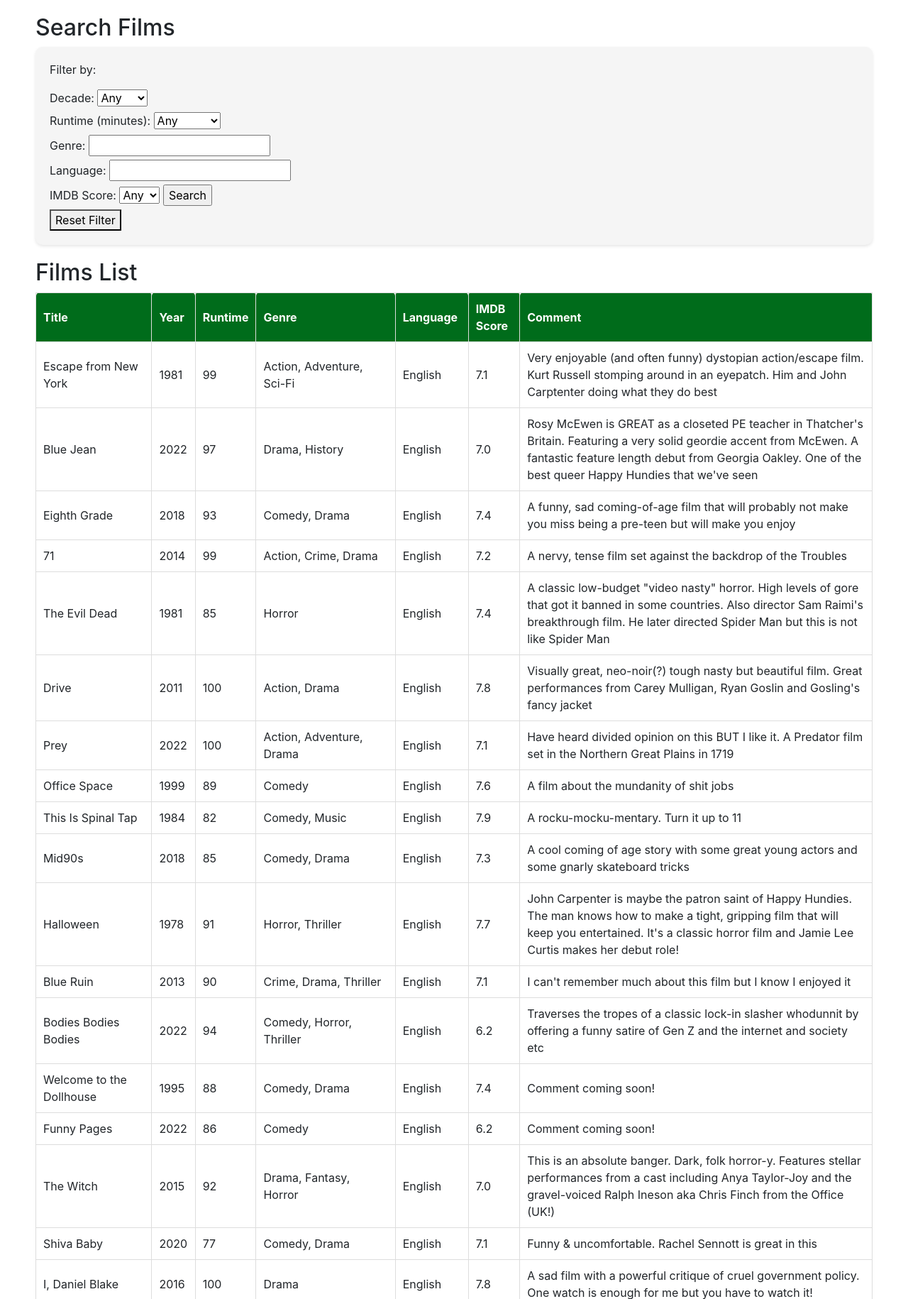
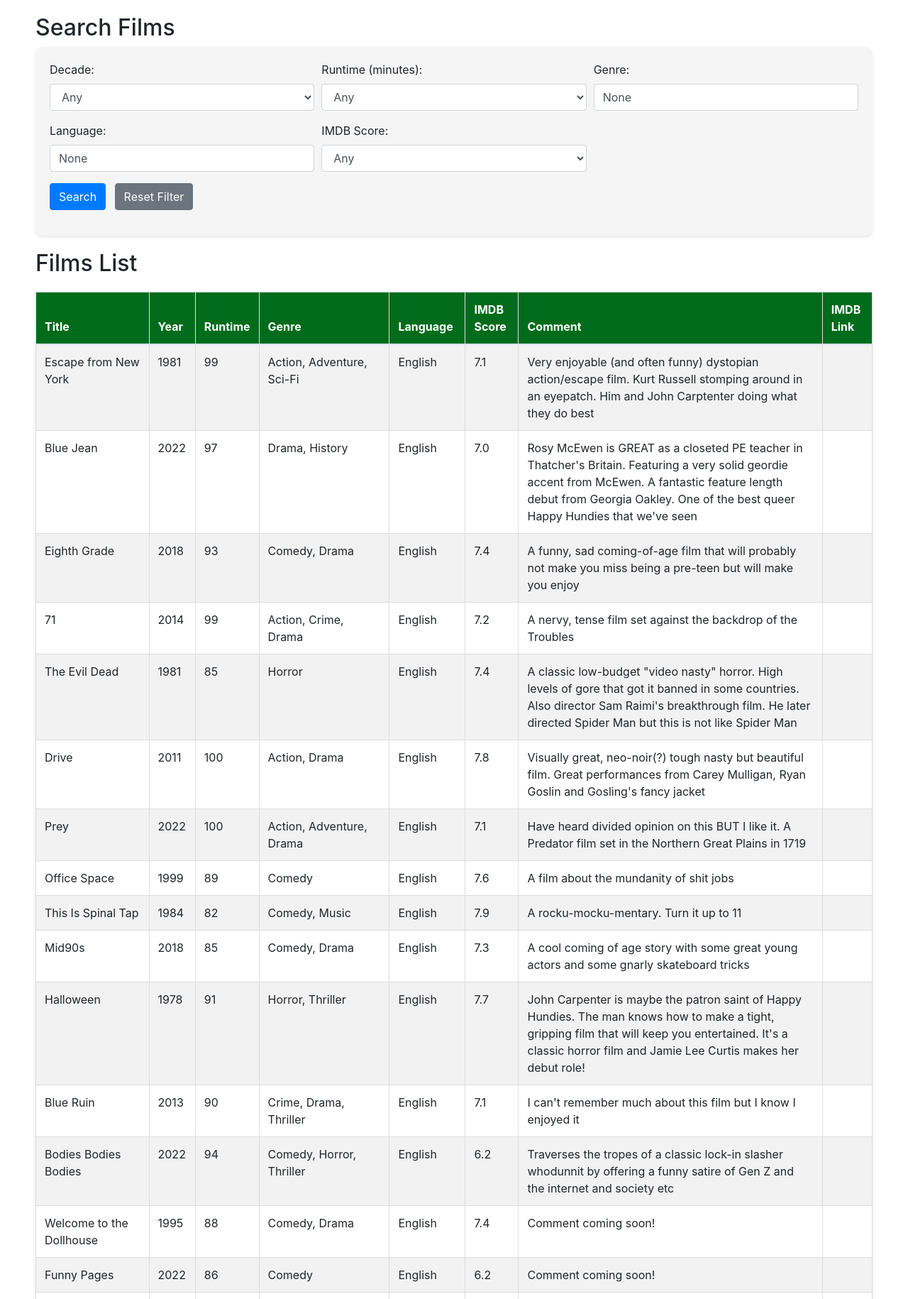
Before and after one commit to easterlymould/happyhundies, a Flask app: page /film_list in a window 1280 px wide. Shown: the part 100-1930 px from the top of the page at 71% size. Run offline with Flask 3, Linux system fonts and the light colour scheme; data comes from the database, SQL or seed files in the repository; some libraries are stand-ins or nearby versions.

Commit message:
Improved functionality and visuals
Added IMDB link option and general improvements to appearance

```diff
--- a/applauncher.py
+++ b/applauncher.py
@@ -58,9 +58,10 @@
             language = request.form.get('language')
             imdb_score = request.form.get('imdb_score')
             comment = request.form.get('comment')
+            imdb_link = request.form.get('imdb_link')
         # If the form for inputting a name of a film was satisfied then the function that inserts films is executed, which takes the contents of the form as its inputs
             if name:
-                result_message = insert_film(name, year, runtime, genre, language, imdb_score, comment)
+                result_message = insert_film(name, year, runtime, genre, language, imdb_score, comment, imdb_link)
                 films = fetch_films()
     # Providing that the required conditions have been met, it renders the admin page
     return render_template('admin.html',result_message=result_message,films=films)
@@ -80,7 +81,8 @@
             "genre": film[4],
             "language": film[5],
             "imdb_score": film[6],
-            "comment": film[7]
+            "comment": film[7],
+            "imdb_link": film[8]
         }
     else:
         film_data = None
--- a/static/style.css
+++ b/static/style.css
@@ -94,8 +86,6 @@
   border: 1px solid #ddd;
   text-align: left;
   padding: 10px;
-  border-top-left-radius: 5px;
-  border-top-right-radius: 5px;
 }
 
 th {
--- a/templates/about.html
+++ b/templates/about.html
@@ -23,7 +23,7 @@
     </header>
     {% include 'header.html' %}
     <div class="intro-container">
-    <p>Happy Hundies is a website celebrating the films that manage to do a lot with a little amount of time. That's not to say we don't love longer films as well, but it felt high time for a dedicate website for those films perfect for a mid-week watch</p>
+    <p>Happy Hundies is a website celebrating the films that manage to do a lot with a little amount of time. That's not to say we don't love longer films as well, but it felt high time for a dedicated website for those films perfect for a mid-week watch</p>
     <p>It is also an ongoing project that I built for university and am trying to add to bit by bit until it inevitably becomes everyone's new default homepage when they open their browsers</p>
     </div>
 
--- a/templates/film_list.html
+++ b/templates/film_list.html
@@ -1,12 +1,11 @@
-<!-- templates/film_list.html -->
 <!DOCTYPE html>
 <html lang="en">
 <head>
     <meta charset="UTF-8">
     <meta name="viewport" content="width=device-width, initial-scale=1.0">
     <link rel="stylesheet" href="https://maxcdn.bootstrapcdn.com/bootstrap/4.5.2/css/bootstrap.min.css">
-    <link rel="stylesheet" href="static/style.css">
-    <title>HAPPY HUNDIES - FILM LIST</title>
+    <link rel="stylesheet" href="{{ url_for('static', filename='style.css') }}">
+    <title>Happy Hundies - Film List</title>
 </head>
 <body>
     <header class="header-navbar">
@@ -23,71 +22,62 @@
     </header>
 <div class="filmlist-page-container">
     <h2>Search Films</h2>
-<div class="form-container">
-<p>Filter by:</p>
-    <form action="/film_list" method="get">
-        <label for="decade">Decade:</label>
-        <select name="decade">
-            <option value="any">Any</option>
-            <option value="1950s">1950s</option>
-            <option value="1960s">1960s</option>
-            <option value="1970s">1970s</option>
-            <option value="1980s">1980s</option>
-            <option value="1990s">1990s</option>
-            <option value="2000s">2000s</option>
-            <option value="2010s">2010s</option>
-            <option value="2020s">2020s</option>
-        </select><br>
+    <div class="form-container">
+        <form action="/film_list" method="get">
+            <div class="form-row">
+                <div class="form-group col-md-4">
+                    <label for="decade">Decade:</label>
+                    <select name="decade" class="form-control">
+                        <option value="any" {% if not decade or decade == 'any' %}selected{% endif %}>Any</option>
+                        <option value="1950s" {% if decade == '1950s' %}selected{% endif %}>1950s</option>
+                        <option value="1960s" {% if decade == '1960s' %}selected{% endif %}>1960s</option>
+                        <option value="1970s" {% if decade == '1970s' %}selected{% endif %}>1970s</option>
+                        <option value="1980s" {% if decade == '1980s' %}selected{% endif %}>1980s</option>
+                        <option value="1990s" {% if decade == '1990s' %}selected{% endif %}>1990s</option>
+                        <option value="2000s" {% if decade == '2000s' %}selected{% endif %}>2000s</option>
+                        <option value="2010s" {% if decade == '2010s' %}selected{% endif %}>2010s</option>
+                        <option value="2020s" {% if decade == '2020s' %}selected{% endif %}>2020s</option>
+                    </select>
+                </div>
+                <div class="form-group col-md-4">
+                    <label for="runtime">Runtime (minutes):</label>
+                    <select name="runtime" class="form-control">
+                        <option value="any" {% if not runtime or runtime == 'any' %}selected{% endif %}>Any</option>
+                        <option value="under_90" {% if runtime == 'under_90' %}selected{% endif %}>Under 90</option>
+                        <option value="90_to_101" {% if runtime == '90_to_101' %}selected{% endif %}>90 to 100</option>
+                    </select>
+                </div>
+                <div class="form-group col-md-4">
+                    <label for="genre">Genre:</label>
+                    <input type="text" name="genre" class="form-control" value="{{ genre if genre != 'None' else '' }}">
+                </div>
+            </div>
+            <div class="form-row">
+                <div class="form-group col-md-4">
+                    <label for="language">Language:</label>
+                    <input type="text" name="language" class="form-control" value="{{ language if language != 'None' else '' }}">
+                </div>
+                <div class="form-group col-md-4">
+                    <label for="imdb_score">IMDB Score:</label>
+                    <select name="imdb_score" class="form-control">
+                        <option value="any" {% if not imdb_score or imdb_score == 'any' %}selected{% endif %}>Any</option>
+                        <option value="7.0" {% if imdb_score == '7.0' %}selected{% endif %}>7.0+</option>
+                        <option value="7.5" {% if imdb_score == '7.5' %}selected{% endif %}>7.5+</option>
+                        <option value="8.0" {% if imdb_score == '8.0' %}selected{% endif %}>8.0+</option>
+                    </select>
+                </div>
+            </div>
+            <div class="form-row">
+                <div class="form-group col-md-12">
+                    <input type="submit" value="Search" class="btn btn-primary">
+                    <a href="{{ url_for('film_list') }}" class="btn btn-secondary ml-2">Reset Filter</a>
+                </div>
+            </div>
+        </form>
+    </div>
 
-
-        <label for="runtime">Runtime (minutes):</label>
-        <select name="runtime">
-            <option value="any">Any</option>
-            <option value="under_90">Under 90</option>
-            <option value="90_to_101">90 to 100</option>
-        </select><br>
-
-        <label for="genre">Genre:</label>
-        <input type="text" name="genre"><br>
-
-        <label for="language">Language:</label>
-        <input type="text" name="language"><br>
-
-        <label for="imdb_score">IMDB Score:</label>
-        <select name="imdb_score">
-            <option value="any">Any</option>
-            <option value="7.0">7.0+</option>
-            <option value="7.5">7.5+</option>
-            <option value="8.0">8.0+</option>
-            </select>
-        <input type="submit" value="Search">
-
-    </form>
-
-    <a href="{{ url_for('film_list') }}"><button type="button">Reset Filter</button></a>
-</div>
     <h2>Films List</h2>
-    {% if decade %}
-    <p>Decade: {{ decade }}</p>
-    {% endif %}
-
-    {% if runtime %}
-        <p>Runtime: {{ runtime }}</p>
-    {% endif %}
-
-    {% if genre %}
-        <p>Genre: {{ genre }}</p>
-    {% endif %}
-
-    {% if language %}
-        <p>Language: {{ language }}</p>
-    {% endif %}
-
-    {% if imdb_score %}
-        <p>IMDB Score: {{ imdb_score }}</p>
-    {% endif %}
-
-    <table>
+    <table class="table table-striped">
         <thead>
             <tr>
                 <th>Title</th>
@@ -97,6 +87,7 @@
                 <th>Language</th>
                 <th>IMDB Score</th>
                 <th>Comment</th>
+                <th>IMDB Link</th>
             </tr>
         </thead>
         <tbody>
@@ -109,14 +100,20 @@
                     <td>{{ film[5]}}</td>
                     <td>{{ film[6]}}</td>
                     <td>{{ film[7]}}</td>
-
+                    <td>
+                        {% if film[8] %}
+                            <a href="{{ film[8] }}" target="_blank" class="btn btn-primary">Link</a>
+                        {% endif %}
+                    </td>
                 </tr>
             {% else %}
-                <p>No films found.</p>
+                <tr>
+                    <td colspan="7">No films found.</td>
+                </tr>
             {% endfor %}
         </tbody>
     </table>
-    <a href="{{ url_for('index') }}"><button type="button">Return to Homepage</button></a>
+    <a href="{{ url_for('index') }}"><button type="button" class="btn btn-primary">Return to Homepage</button></a>
 </div>
 </body>
 </html>
```
Also changed, not shown: other parts of static/style.css (+33 -33 lines), templates/index.html (+37 -28 lines).
